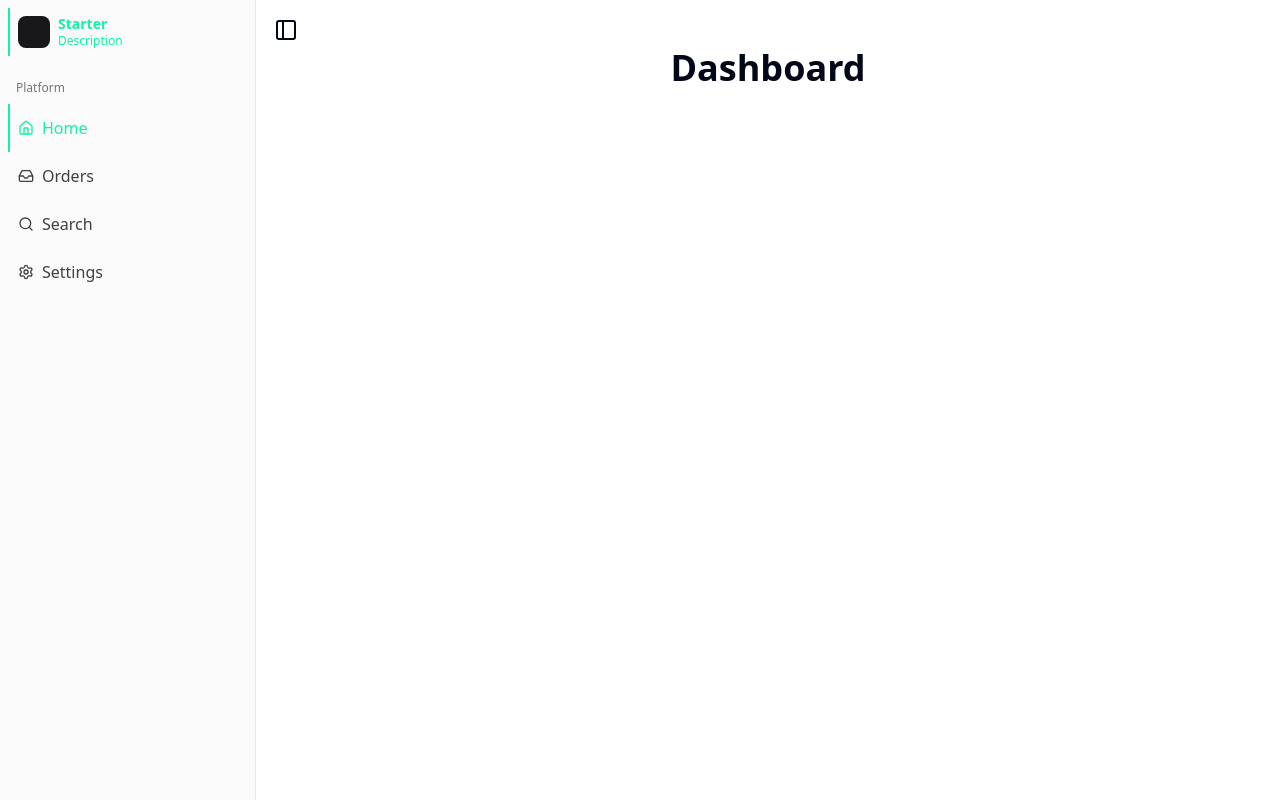
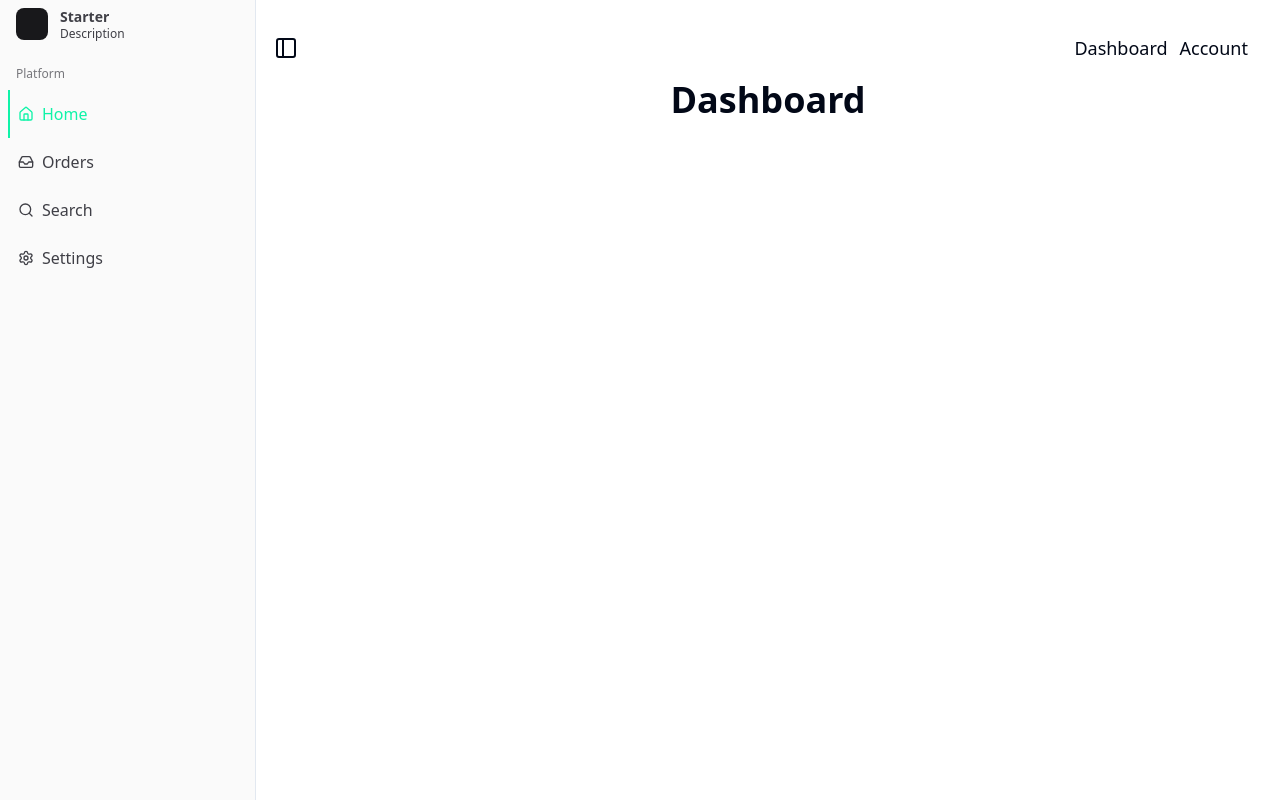
Before and after one commit to prokawsar/dashboard-starter, a SvelteKit app: page /dashboard in a window 1280 px wide. Built offline with nearby package versions, Linux system fonts and the light colour scheme; no server answers.

Commit message:
Fix layout

```diff
--- a/src/lib/components/app-sidebar.svelte
+++ b/src/lib/components/app-sidebar.svelte
@@ -1,57 +1,54 @@
 <script lang="ts" module>
-	import House from 'lucide-svelte/icons/house'
-	import Inbox from 'lucide-svelte/icons/inbox'
-	import Search from 'lucide-svelte/icons/search'
-	import Settings from 'lucide-svelte/icons/settings'
+	import House from "lucide-svelte/icons/house";
+	import Inbox from "lucide-svelte/icons/inbox";
+	import Search from "lucide-svelte/icons/search";
+	import Settings from "lucide-svelte/icons/settings";
 
 	const data = {
 		navMain: [
 			{
-				title: 'Home',
-				url: '/dashboard',
-				icon: House
+				title: "Home",
+				url: "/dashboard",
+				icon: House,
 			},
 			{
-				title: 'Orders',
-				url: '/dashboard/orders',
-				icon: Inbox
+				title: "Orders",
+				url: "/dashboard/orders",
+				icon: Inbox,
 			},
 			{
-				title: 'Search',
-				url: '/dashboard/results',
-				icon: Search
+				title: "Search",
+				url: "/dashboard/results",
+				icon: Search,
 			},
 			{
-				title: 'Settings',
-				url: '/dashboard/settings',
-				icon: Settings
-			}
-		]
-	}
+				title: "Settings",
+				url: "/dashboard/settings",
+				icon: Settings,
+			},
+		],
+	};
 </script>
 
 <script lang="ts">
-	import * as Sidebar from '$lib/components/ui/sidebar/index.js'
-	import { getContext, type ComponentProps } from 'svelte'
-	import NavMain from './nav-main.svelte'
-	import NavUser from './nav-user.svelte'
+	import * as Sidebar from "$lib/components/ui/sidebar/index.js";
+	import { getContext, type ComponentProps } from "svelte";
+	import NavMain from "./nav-main.svelte";
+	import NavUser from "./nav-user.svelte";
 
 	let {
 		ref = $bindable(null),
-		collapsible = 'icon',
+		collapsible = "icon",
 		...restProps
-	}: ComponentProps<typeof Sidebar.Root> = $props()
+	}: ComponentProps<typeof Sidebar.Root> = $props();
 
-	const user = getContext('user')
+	const user = getContext("user");
 </script>
 
 <Sidebar.Root bind:ref {collapsible} {...restProps}>
 	<Sidebar.Header>
-		<Sidebar.MenuButton
-			isActive
-			size="lg"
-			class="data-[state=open]:bg-sidebar-accent data-[state=open]:text-sidebar-accent-foreground"
-		>
+		<Sidebar.Menu>
+			<div class="flex flex-row gap-3 px-2">
 				<div
 					class="flex aspect-square size-8 items-center justify-center rounded-lg bg-sidebar-primary text-sidebar-primary-foreground"
 				>
@@ -62,7 +59,8 @@
 					<span class="truncate text-xs">Description</span>
 				</div>
 				<!-- <ChevronsUpDown class="ml-auto" /> -->
-		</Sidebar.MenuButton>
+			</div>
+		</Sidebar.Menu>
 	</Sidebar.Header>
 	<Sidebar.Content>
 		<NavMain items={data.navMain} />
--- a/src/routes/(app)/dashboard/+layout.svelte
+++ b/src/routes/(app)/dashboard/+layout.svelte
@@ -11,10 +11,19 @@
 
 <Sidebar.Provider>
 	<AppSidebar />
-	<Sidebar.Inset class="!h-full w-full">
-		<main class="h-full w-full p-4">
-			<Sidebar.Trigger />
-			{@render children?.()}
-		</main>
+	<Sidebar.Inset class="!h-full w-full p-4">
+		<header
+			class="flex h-16 shrink-0 items-center gap-2 transition-[width,height] ease-linear group-has-[[data-collapsible=icon]]/sidebar-wrapper:h-12"
+		>
+			<div class="flex w-full flex-row items-center justify-between">
+				<Sidebar.Trigger class="" />
+				<div class="flex flex-row gap-3 pr-4">
+					<h1 class="text-lg">Dashboard</h1>
+					<h1 class="text-lg">Account</h1>
+				</div>
+			</div>
+		</header>
+
+		{@render children?.()}
 	</Sidebar.Inset>
 </Sidebar.Provider>
```
Lines whose indentation alone changed are shown as unchanged.
